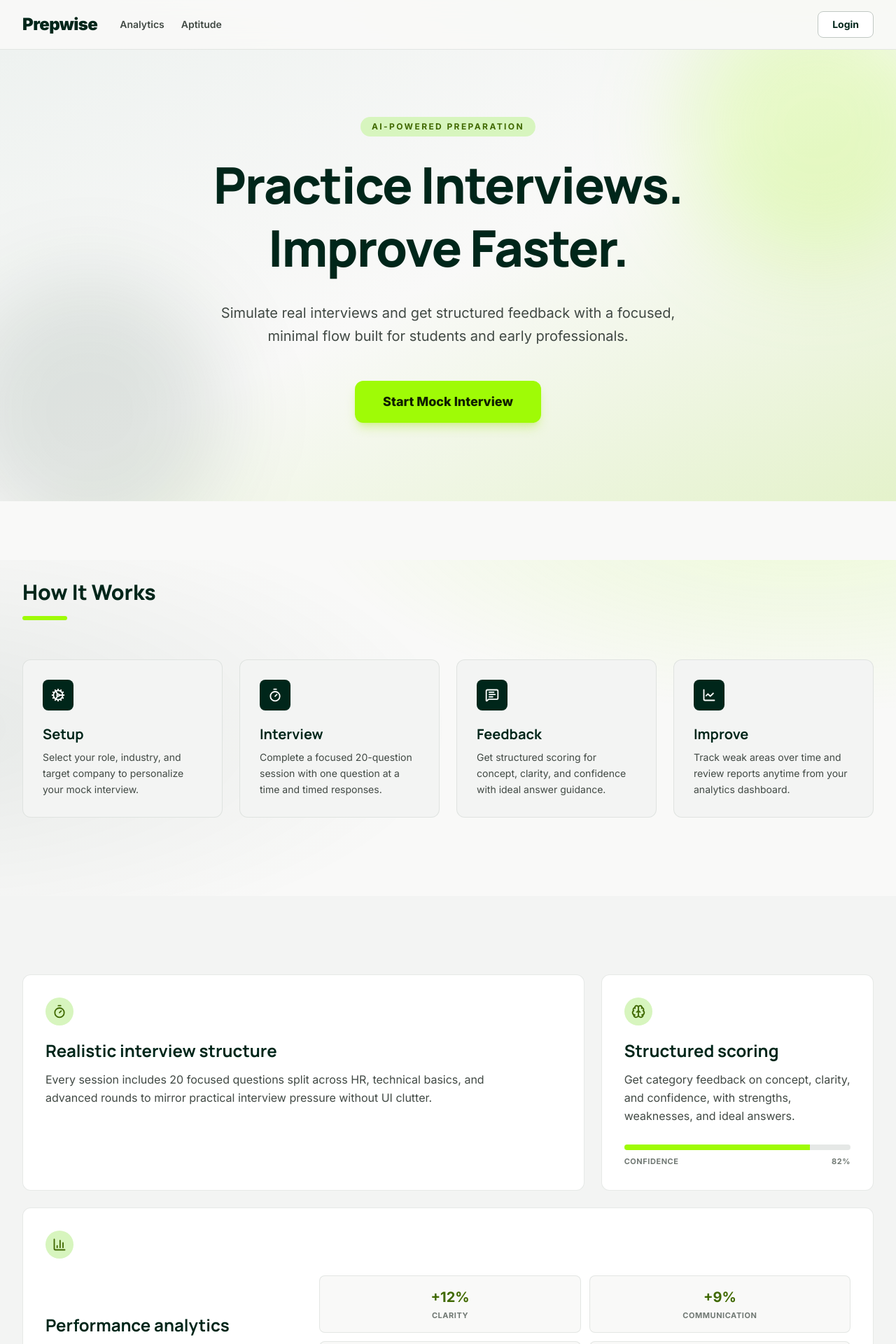
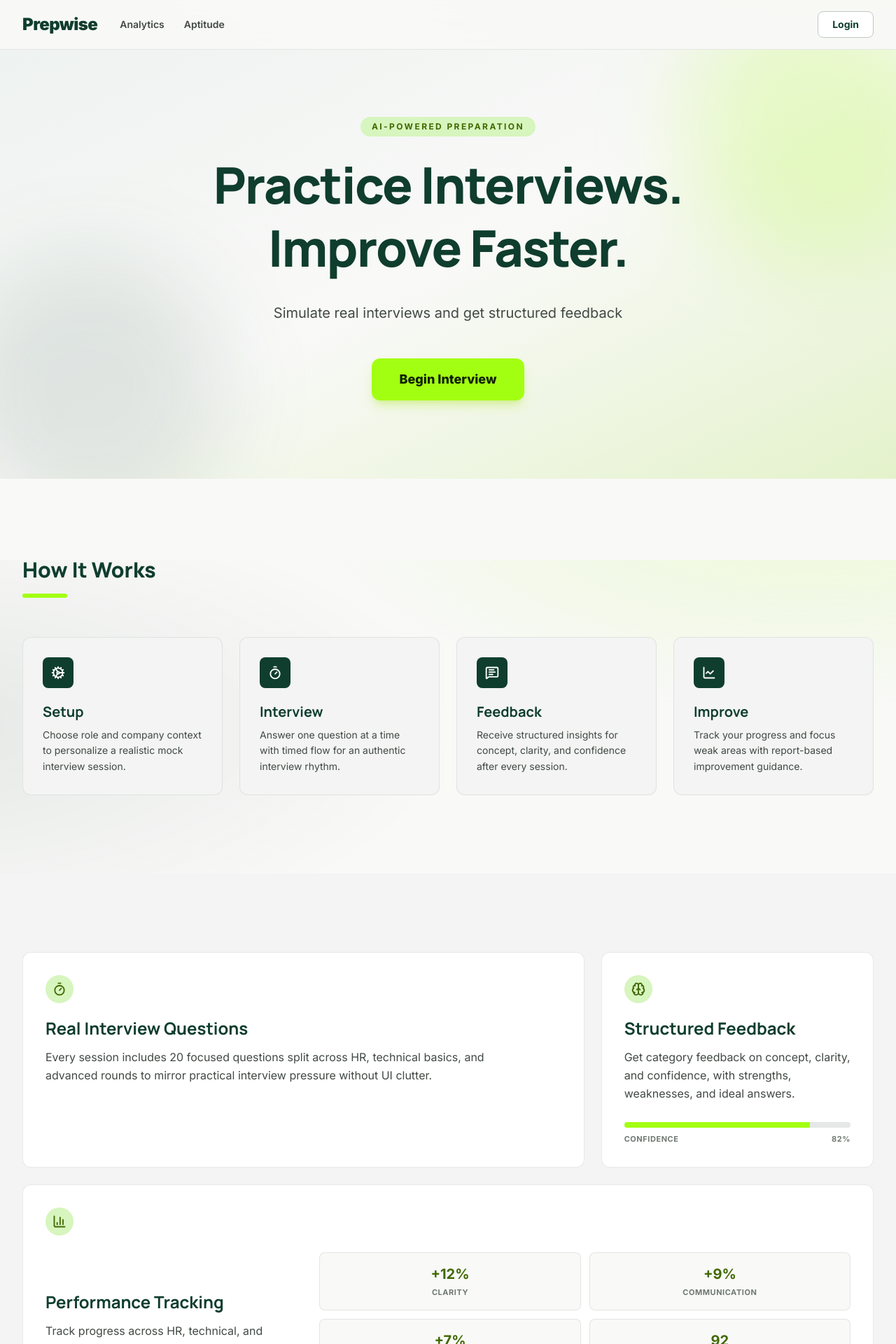
Before and after one commit to Shriya-25/Prepwise, a Next.js app: page / in a window 1280 px wide. Shown: the top 1920 px of the page at 70% size. Built offline with nearby package versions, Linux system fonts and the light colour scheme.

Commit message:
fix: keep hero text visible and refine landing animations

```diff
--- a/app/globals.css
+++ b/app/globals.css
@@ -6,10 +6,11 @@
   --surface-low: #f3f4f3;
   --surface-high: #e7e8e7;
   --surface-lowest: #ffffff;
-  --primary: #00261a;
+  --primary: #0f3d2e;
   --primary-container: #0f3d2e;
   --secondary: #406900;
   --secondary-fixed: #9ffb06;
+  --accent-lime: #a3ff12;
   --secondary-container: #d7f5be;
   --on-surface: #191c1c;
   --on-surface-variant: #414944;
@@ -38,9 +39,181 @@ body {
   font-family: var(--font-body), sans-serif;
 }
 
+html {
+  scroll-behavior: smooth;
+}
+
 h1,
 h2,
 h3,
 .font-headline {
   font-family: var(--font-headline), sans-serif;
 }
+
+.nav-link {
+  position: relative;
+}
+
+.nav-link::after {
+  content: "";
+  position: absolute;
+  left: 0;
+  bottom: -0.34rem;
+  width: 100%;
+  height: 2px;
+  border-radius: 999px;
+  background: var(--accent-lime);
+  transform: scaleX(0);
+  transform-origin: left;
+  transition: transform 0.28s ease;
+}
+
+.nav-link:hover::after {
+  transform: scaleX(1);
+}
+
+.nav-enter {
+  opacity: 0;
+  transform: translateY(-10px);
+  animation: navDrop 0.55s ease-out forwards;
+}
+
+.hero-enter {
+  opacity: 0;
+  transform: translateY(12px);
+  animation: heroSoftIn 0.8s ease-out forwards;
+}
+
+.load-up,
+.load-fade,
+.load-pop {
+  opacity: 0;
+  animation-fill-mode: forwards;
+}
+
+.load-up {
+  animation: fadeUp 0.7s cubic-bezier(0.22, 1, 0.36, 1) forwards;
+}
+
+.load-fade {
+  animation: fadeInSoft 0.65s ease-out forwards;
+}
+
+.load-pop {
+  transform: scale(0.96);
+  animation: popInSoft 0.65s cubic-bezier(0.16, 1, 0.3, 1) forwards;
+}
+
+.reveal {
+  opacity: 0;
+  transform: translateY(20px);
+  transition: opacity 0.7s ease, transform 0.7s ease;
+}
+
+.reveal.is-visible {
+  opacity: 1;
+  transform: translateY(0);
+}
+
+.delay-1 {
+  transition-delay: 0.08s;
+}
+
+.delay-2 {
+  transition-delay: 0.16s;
+}
+
+.delay-3 {
+  transition-delay: 0.24s;
+}
+
+.delay-4 {
+  transition-delay: 0.32s;
+}
+
+.step-icon {
+  transform: scale(0.9);
+  transition: transform 0.45s ease;
+}
+
+.step-card.is-visible .step-icon {
+  transform: scale(1);
+}
+
+.feature-card {
+  transition: transform 0.28s ease, box-shadow 0.28s ease;
+}
+
+.feature-card:hover {
+  transform: translateY(-5px);
+  box-shadow: 0 20px 30px -24px rgba(15, 61, 46, 0.35);
+}
+
+@keyframes navDrop {
+  to {
+    opacity: 1;
+    transform: translateY(0);
+  }
+}
+
+@keyframes heroSoftIn {
+  to {
+    opacity: 1;
+    transform: translateY(0);
+  }
+}
+
+@keyframes fadeUp {
+  from {
+    opacity: 0;
+    transform: translateY(12px);
+  }
+  to {
+    opacity: 1;
+    transform: translateY(0);
+  }
+}
+
+@keyframes fadeInSoft {
+  from {
+    opacity: 0;
+  }
+  to {
+    opacity: 1;
+  }
+}
+
+@keyframes popInSoft {
+  from {
+    opacity: 0;
+    transform: scale(0.96);
+  }
+  to {
+    opacity: 1;
+    transform: scale(1);
+  }
+}
+
+@media (prefers-reduced-motion: reduce) {
+  html {
+    scroll-behavior: auto;
+  }
+
+  *,
+  *::before,
+  *::after {
+    animation-duration: 0.01ms !important;
+    animation-iteration-count: 1 !important;
+    transition-duration: 0.01ms !important;
+  }
+
+  .reveal,
+  .nav-enter,
+  .hero-enter,
+  .load-up,
+  .load-fade,
+  .load-pop {
+    opacity: 1;
+    transform: none;
+  }
+}
--- a/app/page.tsx
+++ b/app/page.tsx
@@ -1,3 +1,6 @@
+"use client";
+
+import { useEffect, useRef, useState } from "react";
 import {
   BarChart3,
   Brain,
@@ -7,101 +10,202 @@ import {
   Timer,
 } from "lucide-react";
 
+function useCountUp(target: number, start: boolean, duration = 1100) {
+  const [value, setValue] = useState(0);
+
+  useEffect(() => {
+    if (!start) return;
+
+    let frame = 0;
+    let startTime = 0;
+
+    const tick = (time: number) => {
+      if (!startTime) startTime = time;
+      const progress = Math.min((time - startTime) / duration, 1);
+      const eased = 1 - Math.pow(1 - progress, 3);
+      setValue(Math.round(target * eased));
+
+      if (progress < 1) {
+        frame = window.requestAnimationFrame(tick);
+      }
+    };
+
+    frame = window.requestAnimationFrame(tick);
+    return () => window.cancelAnimationFrame(frame);
+  }, [start, target, duration]);
+
+  return value;
+}
+
 export default function Home() {
+  const [mounted, setMounted] = useState(false);
+
   const steps = [
     {
       icon: Cog,
       title: "Setup",
       description:
-        "Select your role, industry, and target company to personalize your mock interview.",
+        "Choose role and company context to personalize a realistic mock interview session.",
     },
     {
       icon: Timer,
       title: "Interview",
       description:
-        "Complete a focused 20-question session with one question at a time and timed responses.",
+        "Answer one question at a time with timed flow for an authentic interview rhythm.",
     },
     {
       icon: MessageSquareText,
       title: "Feedback",
       description:
-        "Get structured scoring for concept, clarity, and confidence with ideal answer guidance.",
+        "Receive structured insights for concept, clarity, and confidence after every session.",
     },
     {
       icon: LineChart,
       title: "Improve",
       description:
-        "Track weak areas over time and review reports anytime from your analytics dashboard.",
+        "Track your progress and focus weak areas with report-based improvement guidance.",
     },
   ];
 
+  const metricsRef = useRef<HTMLDivElement | null>(null);
+  const [metricsInView, setMetricsInView] = useState(false);
+
+  const clarityCount = useCountUp(12, metricsInView, 2400);
+  const communicationCount = useCountUp(9, metricsInView, 2600);
+  const technicalCount = useCountUp(7, metricsInView, 2800);
+  const finalScoreCount = useCountUp(92, metricsInView, 3000);
+
+  useEffect(() => {
+    setMounted(true);
+  }, []);
+
+  useEffect(() => {
+    const revealItems = Array.from(
+      document.querySelectorAll<HTMLElement>(".reveal")
+    );
+
+    const revealObserver = new IntersectionObserver(
+      (entries, observer) => {
+        entries.forEach((entry) => {
+          if (entry.isIntersecting) {
+            entry.target.classList.add("is-visible");
+            observer.unobserve(entry.target);
+          }
+        });
+      },
+      { threshold: 0.16, rootMargin: "0px 0px -30px 0px" }
+    );
+
+    revealItems.forEach((item) => revealObserver.observe(item));
+
+    return () => revealObserver.disconnect();
+  }, []);
+
+  useEffect(() => {
+    const node = metricsRef.current;
+    if (!node) return;
+
+    const observer = new IntersectionObserver(
+      (entries) => {
+        if (entries[0].isIntersecting) {
+          setMetricsInView(true);
+          observer.disconnect();
+        }
+      },
+      { threshold: 0.35 }
+    );
+
+    observer.observe(node);
+    return () => observer.disconnect();
+  }, []);
+
   return (
     <div className="text-[var(--on-surface)]">
-      <header className="sticky top-0 z-50 border-b border-[var(--outline-variant)]/40 bg-[var(--surface)]/90 backdrop-blur-md">
+      <header className="nav-enter sticky top-0 z-50 border-b border-[var(--outline-variant)]/40 bg-[var(--surface)]/90 backdrop-blur-md">
         <nav className="mx-auto flex w-full max-w-7xl items-center justify-between px-6 py-4 md:px-8">
           <div className="flex items-center gap-8">
             <span className="text-2xl font-black tracking-tight text-[var(--primary)]">
               Prepwise
             </span>
-            <div className="hidden items-center gap-6 md:flex">
+            <div className="hidden items-center gap-7 md:flex">
               <a
                 href="#"
-                className="text-sm font-semibold text-[var(--on-surface-variant)] transition-colors hover:text-[var(--primary)]"
+                className="nav-link text-sm font-semibold text-[var(--on-surface-variant)] transition-colors duration-300 hover:text-[var(--primary)]"
               >
                 Analytics
               </a>
               <a
                 href="#"
-                className="text-sm font-semibold text-[var(--on-surface-variant)] transition-colors hover:text-[var(--primary)]"
+                className="nav-link text-sm font-semibold text-[var(--on-surface-variant)] transition-colors duration-300 hover:text-[var(--primary)]"
               >
                 Aptitude
               </a>
             </div>
           </div>
-          <button className="rounded-lg border border-[var(--outline-variant)] bg-white px-5 py-2 text-sm font-bold text-[var(--primary)] transition-all duration-200 hover:-translate-y-0.5 hover:border-[var(--primary-container)] hover:bg-[var(--primary-container)] hover:text-white hover:shadow-md">
+          <button className="rounded-lg border border-[var(--outline-variant)] bg-white px-5 py-2 text-sm font-bold text-[var(--primary)] transition-all duration-200 hover:-translate-y-0.5 hover:border-[var(--primary-container)] hover:bg-[var(--primary-container)] hover:text-white hover:shadow-md active:translate-y-0 active:scale-[0.98]">
             Login
           </button>
         </nav>
       </header>
 
       <main>
-        <section className="relative w-full overflow-hidden px-6 pb-28 pt-20 md:px-8 md:pt-24">
+        <section className="hero-enter relative w-full overflow-hidden px-6 pb-28 pt-20 md:px-8 md:pt-24">
           <div className="absolute inset-0 bg-gradient-to-br from-[#eef2f0] via-[var(--surface)] to-[#e4f2cb]" />
+          <div className="absolute -right-20 -top-20 h-72 w-72 rounded-full bg-[var(--secondary-fixed)]/20 blur-3xl md:h-96 md:w-96" />
+          <div className="absolute -bottom-16 -left-16 h-72 w-72 rounded-full bg-[var(--primary)]/10 blur-3xl md:h-96 md:w-96" />
+
           <div className="relative z-10 mx-auto max-w-4xl text-center">
-            <span className="mb-6 inline-block rounded-full bg-[var(--secondary-container)] px-4 py-1.5 text-xs font-bold uppercase tracking-[0.2em] text-[var(--secondary)]">
+            <span
+              className={`mb-6 inline-block rounded-full bg-[var(--secondary-container)] px-4 py-1.5 text-xs font-bold uppercase tracking-[0.2em] text-[var(--secondary)] transition-all duration-700 ${
+                mounted ? "translate-y-0 opacity-100" : "translate-y-2 opacity-0"
+              }`}
+            >
               AI-Powered Preparation
             </span>
-            <h1 className="mb-8 text-4xl font-extrabold leading-tight tracking-tight text-[var(--primary)] md:text-7xl">
+            <h1
+              className={`mb-8 text-4xl font-extrabold leading-tight tracking-tight text-[var(--primary)] transition-all duration-700 md:text-7xl ${
+                mounted
+                  ? "translate-y-0 opacity-100 delay-200"
+                  : "translate-y-3 opacity-0"
+              }`}
+            >
               Practice Interviews.
               <br />
               Improve Faster.
             </h1>
-            <p className="mx-auto mb-12 max-w-2xl text-base leading-relaxed text-[var(--on-surface-variant)] md:text-xl">
-              Simulate real interviews and get structured feedback with a focused,
-              minimal flow built for students and early professionals.
+            <p
+              className={`mx-auto mb-12 max-w-2xl text-base leading-relaxed text-[var(--on-surface-variant)] transition-opacity duration-700 md:text-xl ${
+                mounted ? "opacity-100 delay-300" : "opacity-0"
+              }`}
+            >
+              Simulate real interviews and get structured feedback
             </p>
-            <button className="rounded-xl bg-[var(--secondary-fixed)] px-10 py-4 text-lg font-extrabold text-[#102000] shadow-lg shadow-lime-400/30 transition-all hover:-translate-y-0.5 hover:shadow-xl">
-              Start Mock Interview
+            <button
+              className={`rounded-xl bg-[var(--accent-lime)] px-10 py-4 text-lg font-extrabold text-[#102000] shadow-lg shadow-lime-400/30 transition-all duration-300 hover:scale-[1.05] hover:shadow-[0_0_32px_rgba(163,255,18,0.45)] active:scale-[0.98] ${
+                mounted
+                  ? "scale-100 opacity-100 delay-500"
+                  : "scale-95 opacity-0"
+              }`}
+            >
+              Begin Interview
             </button>
           </div>
-          <div className="absolute -right-20 -top-20 h-72 w-72 rounded-full bg-[var(--secondary-fixed)]/20 blur-3xl md:h-96 md:w-96" />
-          <div className="absolute -bottom-16 -left-16 h-72 w-72 rounded-full bg-[var(--primary)]/10 blur-3xl md:h-96 md:w-96" />
         </section>
 
         <section className="mx-auto max-w-7xl px-6 py-20 md:px-8 md:py-28">
-          <div className="mb-14">
+          <div className="reveal mb-14">
             <h2 className="mb-4 text-3xl font-extrabold text-[var(--primary)]">
               How It Works
             </h2>
-            <div className="h-1.5 w-16 rounded-full bg-[var(--secondary-fixed)]" />
+            <div className="h-1.5 w-16 rounded-full bg-[var(--accent-lime)]" />
           </div>
           <div className="grid grid-cols-1 gap-6 md:grid-cols-2 lg:grid-cols-4">
-            {steps.map((step) => (
+            {steps.map((step, idx) => (
               <article
                 key={step.title}
-                className="rounded-xl border border-[var(--outline-variant)]/40 bg-[var(--surface-low)] p-7 transition-all hover:-translate-y-1 hover:bg-[var(--surface-high)]"
+                className={`reveal step-card delay-${idx + 1} rounded-xl border border-[var(--outline-variant)]/40 bg-[var(--surface-low)] p-7 transition-all duration-300 hover:-translate-y-1 hover:bg-[var(--surface-high)]`}
               >
-                <div className="mb-5 flex h-11 w-11 items-center justify-center rounded-lg bg-[var(--primary)]">
+                <div className="step-icon mb-5 flex h-11 w-11 items-center justify-center rounded-lg bg-[var(--primary)]">
                   <step.icon className="h-5 w-5 text-white" strokeWidth={2.2} />
                 </div>
                 <h3 className="mb-2 text-xl font-bold text-[var(--primary)]">
@@ -117,12 +221,12 @@ export default function Home() {
 
         <section className="bg-[var(--surface-low)] py-20 md:py-28">
           <div className="mx-auto grid max-w-7xl grid-cols-1 gap-6 px-6 md:grid-cols-3 md:px-8">
-            <div className="rounded-xl border border-[var(--outline-variant)]/40 bg-[var(--surface-lowest)] p-8 md:col-span-2">
+            <div className="reveal delay-1 feature-card rounded-xl border border-[var(--outline-variant)]/40 bg-[var(--surface-lowest)] p-8 md:col-span-2">
               <div className="mb-5 flex h-10 w-10 items-center justify-center rounded-full bg-[var(--secondary-container)]">
                 <Timer className="h-5 w-5 text-[var(--secondary)]" strokeWidth={2.2} />
               </div>
               <h3 className="mb-3 text-2xl font-bold text-[var(--primary)]">
-                Realistic interview structure
+                Real Interview Questions
               </h3>
               <p className="max-w-2xl leading-relaxed text-[var(--on-surface-variant)]">
                 Every session includes 20 focused questions split across HR,
@@ -131,12 +235,12 @@ export default function Home() {
               </p>
             </div>
 
-            <div className="rounded-xl border border-[var(--outline-variant)]/40 bg-[var(--surface-lowest)] p-8">
+            <div className="reveal delay-2 feature-card rounded-xl border border-[var(--outline-variant)]/40 bg-[var(--surface-lowest)] p-8">
               <div className="mb-5 flex h-10 w-10 items-center justify-center rounded-full bg-[var(--secondary-container)]">
                 <Brain className="h-5 w-5 text-[var(--secondary)]" strokeWidth={2.2} />
               </div>
               <h3 className="mb-3 text-2xl font-bold text-[var(--primary)]">
-                Structured scoring
+                Structured Feedback
               </h3>
               <p className="mb-7 leading-relaxed text-[var(--on-surface-variant)]">
                 Get category feedback on concept, clarity, and confidence, with
@@ -144,7 +248,7 @@ export default function Home() {
               </p>
               <div className="space-y-2">
                 <div className="h-2 w-full overflow-hidden rounded-full bg-[#e5e8e6]">
-                  <div className="h-full w-[82%] bg-[var(--secondary-fixed)]" />
+                  <div className="h-full w-[82%] bg-[var(--accent-lime)]" />
                 </div>
                 <div className="flex items-center justify-between text-[11px] font-bold uppercase tracking-wider text-[var(--outline)]">
                   <span>Confidence</span>
@@ -153,39 +257,53 @@ export default function Home() {
               </div>
             </div>
 
-            <div className="rounded-xl border border-[var(--outline-variant)]/40 bg-[var(--surface-lowest)] p-8 md:col-span-3">
+            <div className="reveal delay-3 feature-card rounded-xl border border-[var(--outline-variant)]/40 bg-[var(--surface-lowest)] p-8 md:col-span-3">
               <div className="mb-6 flex h-10 w-10 items-center justify-center rounded-full bg-[var(--secondary-container)]">
                 <BarChart3 className="h-5 w-5 text-[var(--secondary)]" strokeWidth={2.2} />
               </div>
               <div className="grid grid-cols-1 gap-6 md:grid-cols-3 md:items-end">
                 <div>
                   <h3 className="mb-3 text-2xl font-bold text-[var(--primary)]">
-                    Performance analytics
+                    Performance Tracking
                   </h3>
                   <p className="leading-relaxed text-[var(--on-surface-variant)]">
                     Track progress across HR, technical, and communication areas,
                     and re-download previous reports at any time.
                   </p>
                 </div>
-                <div className="grid grid-cols-2 gap-3 md:col-span-2">
-                  {[
-                    ["+12%", "Clarity"],
-                    ["+9%", "Communication"],
-                    ["+7%", "Technical"],
-                    ["92", "Final Score"],
-                  ].map(([value, label]) => (
-                    <div
-                      key={label}
-                      className="rounded-lg border border-[var(--outline-variant)]/40 bg-[var(--surface)] p-4 text-center"
-                    >
-                      <div className="mb-1 text-xl font-bold text-[var(--secondary)]">
-                        {value}
-                      </div>
-                      <div className="text-[11px] font-bold uppercase tracking-wider text-[var(--outline)]">
-                        {label}
-                      </div>
+                <div ref={metricsRef} className="grid grid-cols-2 gap-3 md:col-span-2">
+                  <div className="rounded-lg border border-[var(--outline-variant)]/40 bg-[var(--surface)] p-4 text-center">
+                    <div className="mb-1 text-xl font-bold text-[var(--secondary)]">
+                      +{clarityCount}%
                     </div>
-                  ))}
+                    <div className="text-[11px] font-bold uppercase tracking-wider text-[var(--outline)]">
+                      Clarity
+                    </div>
+                  </div>
+                  <div className="rounded-lg border border-[var(--outline-variant)]/40 bg-[var(--surface)] p-4 text-center">
+                    <div className="mb-1 text-xl font-bold text-[var(--secondary)]">
+                      +{communicationCount}%
+                    </div>
+                    <div className="text-[11px] font-bold uppercase tracking-wider text-[var(--outline)]">
+                      Communication
+                    </div>
+                  </div>
+                  <div className="rounded-lg border border-[var(--outline-variant)]/40 bg-[var(--surface)] p-4 text-center">
+                    <div className="mb-1 text-xl font-bold text-[var(--secondary)]">
+                      +{technicalCount}%
+                    </div>
+                    <div className="text-[11px] font-bold uppercase tracking-wider text-[var(--outline)]">
+                      Technical
+                    </div>
+                  </div>
+                  <div className="rounded-lg border border-[var(--outline-variant)]/40 bg-[var(--surface)] p-4 text-center">
+                    <div className="mb-1 text-xl font-bold text-[var(--secondary)]">
+                      {finalScoreCount}
+                    </div>
+                    <div className="text-[11px] font-bold uppercase tracking-wider text-[var(--outline)]">
+                      Final Score
+                    </div>
+                  </div>
                 </div>
               </div>
             </div>
@@ -193,7 +311,7 @@ export default function Home() {
         </section>
 
         <section className="mx-auto max-w-7xl px-6 py-20 md:px-8 md:py-28">
-          <div className="relative overflow-hidden rounded-[2rem] bg-[var(--primary)] px-8 py-14 text-center text-white md:px-14 md:py-20">
+          <div className="reveal relative overflow-hidden rounded-[2rem] bg-[var(--primary)] px-8 py-14 text-center text-white md:px-14 md:py-20">
             <div className="relative z-10 mx-auto max-w-3xl">
               <h2 className="mb-6 text-3xl font-extrabold md:text-5xl">
                 Ready to secure your dream offer?
@@ -202,35 +320,38 @@ export default function Home() {
                 Start with one focused session, review your report, and build
                 interview confidence with measurable progress.
               </p>
-              <button className="rounded-xl bg-[var(--secondary-fixed)] px-10 py-4 text-lg font-extrabold text-[#102000] shadow-lg shadow-lime-400/40 transition-all hover:-translate-y-0.5 hover:shadow-xl">
+              <button className="rounded-xl bg-[var(--accent-lime)] px-10 py-4 text-lg font-extrabold text-[#102000] shadow-lg shadow-lime-400/40 transition-all duration-300 hover:scale-[1.05] hover:shadow-[0_0_32px_rgba(163,255,18,0.45)] active:scale-[0.98]">
                 Begin Interview Now
               </button>
             </div>
-            <div className="absolute -right-16 -top-16 h-52 w-52 rounded-full bg-[var(--secondary-fixed)]/20 blur-3xl" />
+            <div className="absolute -right-16 -top-16 h-52 w-52 rounded-full bg-[var(--accent-lime)]/20 blur-3xl" />
             <div className="absolute -bottom-20 -left-14 h-56 w-56 rounded-full bg-[#1e4f3c] blur-3xl" />
           </div>
         </section>
       </main>
 
-      <footer className="mt-10 border-t border-[var(--outline-variant)]/40 bg-[#edeeed]">
-        <div className="mx-auto flex max-w-7xl flex-col items-center justify-between gap-8 px-6 py-10 md:flex-row md:px-8">
+      <footer className="reveal mt-10 border-t border-[var(--outline-variant)]/40 bg-[#edeeed]">
+        <div className="mx-auto flex max-w-7xl flex-col items-start justify-between gap-8 px-6 py-10 md:flex-row md:items-center md:px-8">
           <div>
             <span className="text-lg font-bold text-[var(--primary)]">Prepwise</span>
             <p className="mt-2 text-[11px] font-medium uppercase tracking-[0.16em] text-[var(--outline)]">
-              © 2026 Prepwise
+              © 2026 Prepwise AI
+            </p>
+            <p className="mt-1 text-sm text-[var(--on-surface-variant)]">
+              Practice. Improve. Succeed.
             </p>
           </div>
           <div className="flex items-center gap-6 text-[11px] font-semibold uppercase tracking-[0.16em] text-[var(--outline)]">
-            <a href="#" className="transition-colors hover:text-[var(--secondary)]">
+            <a href="#" className="nav-link transition-colors hover:text-[var(--secondary)]">
               Privacy
             </a>
-            <a href="#" className="transition-colors hover:text-[var(--secondary)]">
+            <a href="#" className="nav-link transition-colors hover:text-[var(--secondary)]">
               Terms
             </a>
-            <a href="#" className="transition-colors hover:text-[var(--secondary)]">
+            <a href="#" className="nav-link transition-colors hover:text-[var(--secondary)]">
               Support
             </a>
-            <a href="#" className="transition-colors hover:text-[var(--secondary)]">
+            <a href="#" className="nav-link transition-colors hover:text-[var(--secondary)]">
               Contact
             </a>
           </div>
```
